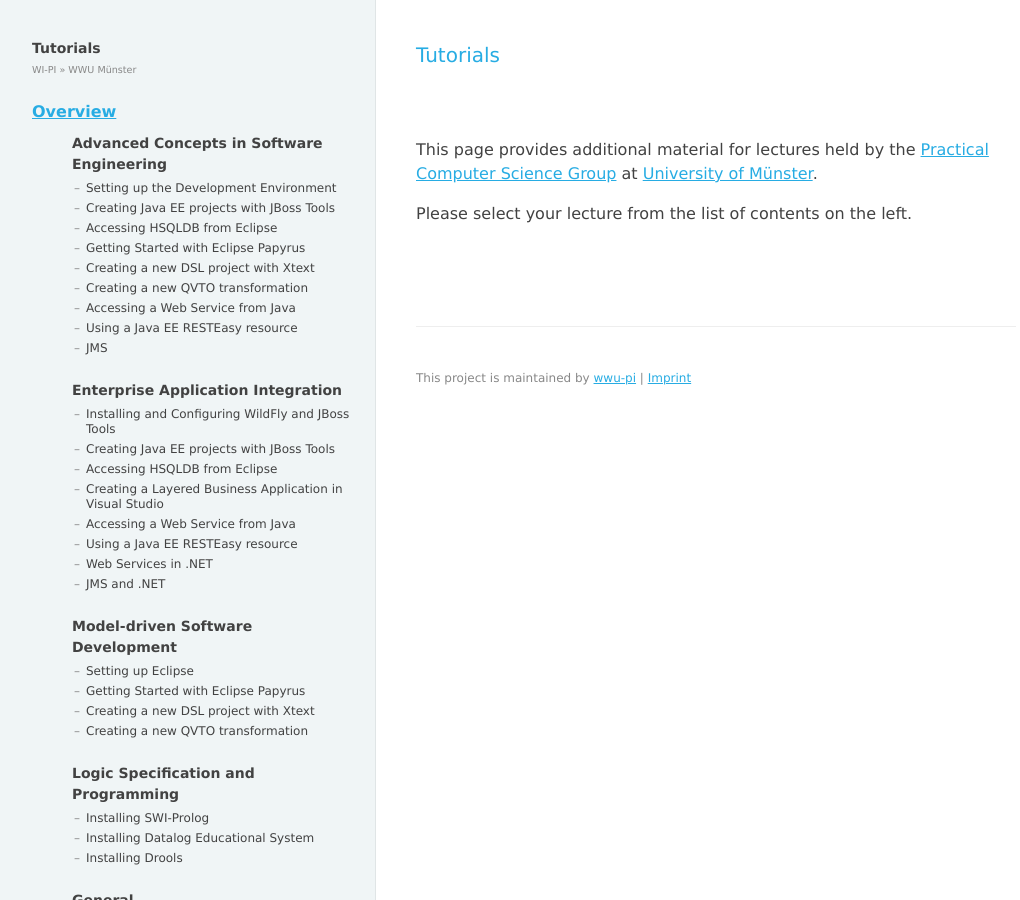
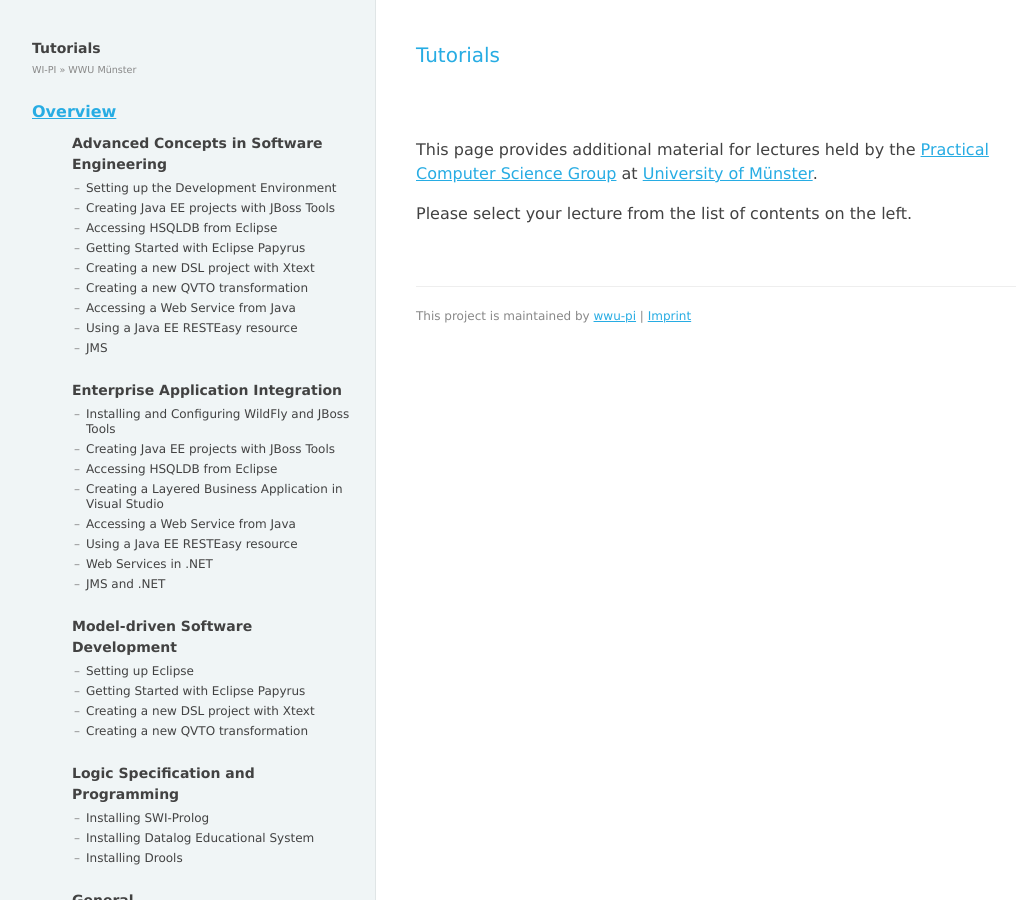
Before and after one commit to wwu-pi/tutorials, a Jekyll site: the page built from index.md, in a window 1280 px wide. Shown: the whole page, without its empty margins (8-1028 px from the left). Built offline with Jekyll 4.4.1, drawn with Linux system fonts in a browser that asks for light colours.

Commit message:
Improve footer style

```diff
--- a/stylesheets/style.css
+++ b/stylesheets/style.css
@@ -546,7 +546,7 @@
 
 .footer {
     border-top: 1px solid #eee;
-    padding-top: 42px;
+    padding-top: 20px;
     font-size: 12px;
     color: #888;
 }
@@ -560,7 +560,7 @@
 }
 
 .content-block {
-    margin-bottom: 100px;
+    margin-bottom: 60px;
 }
 
 .content-full {
```
